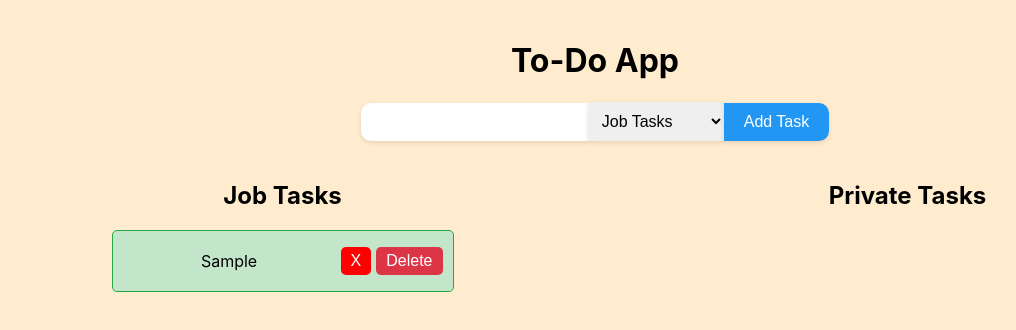
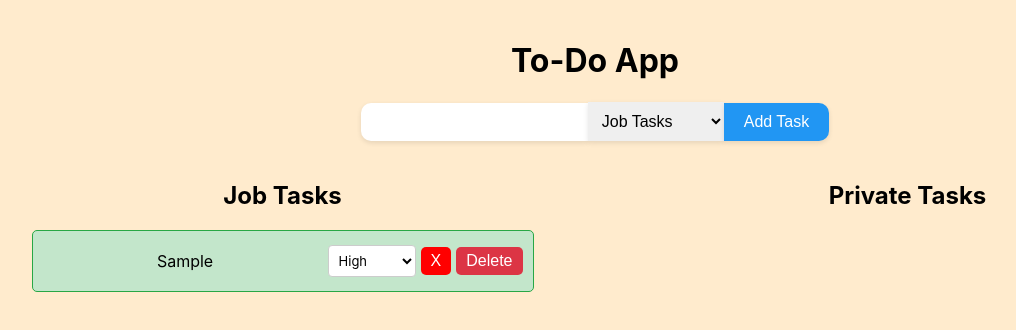
Before and after one commit to deksa89/React-Todo-App, a React (Create React App) app: page / in a window 1280 px wide. Both pictures are taken after typing "Sample" into the empty fields and a click on the button "Add Task". Shown: the top 330 px of the page, without its empty margins (45-1061 px from the left). Built offline with nearby package versions, Linux system fonts and the light colour scheme.

Commit message:
added priority, width adjusted

```diff
--- a/src/components/Input.css
+++ b/src/components/Input.css
@@ -25,13 +25,24 @@ form {
     box-shadow: 0px 4px 8px rgba(0, 0, 0, 0.2);
 }
 
-.inp__select {
+.inp__select-type {
     border: none;
     padding: 10px;
     font-size: 16px;
     box-shadow: 0px 2px 5px rgba(0, 0, 0, 0.1);
     outline: none;
 }
+
+.inp__select-task {
+    width: 5.5rem;
+    font-family: inherit;
+    font-size: 13px;
+    padding: 6px;
+    border: 1px solid #ccc;
+    border-radius: 4px;
+    background-color: #fff;
+  }
+
 
 .inp__button {
     display: inline-block;
@@ -86,7 +97,7 @@ ul {
     margin-bottom: 10px;
     background-color: #c3e6cb;
     border-color: #28a745;
-    width: 20rem;
+    width: 30rem;
     overflow-wrap: anywhere;
 }
 
--- a/src/components/Input.js
+++ b/src/components/Input.js
@@ -5,15 +5,14 @@ import './Input.css';
 const Input = () => {
   const [jobTasks, setJobTasks] = useState([]);
   const [privateTasks, setPrivateTasks] = useState([]);
-  // const [currentSymbol, setCurrentSymbol] = useState("X")
-  // const [color, setColor] = useState("#ff0000");
-
-
 
   const handleSubmit = (event) => {
     event.preventDefault();
-    const newTask = event.target.elements.task.value;
-    const taskType = event.target.elements.type.value;
+    const newTask = event.target.elements.task.value; // npr. newTask:  do dishes
+    const taskType = event.target.elements.type.value; // npr. taskType: Private Tasks
+
+    // spread operator (...) nam omogucava da kopiramo dio ili cijeli objekt u drugi objekt
+    // u ovom kodu kreiramo objekt s properties: task, solved i color te ga kopiramo u prazni jobTasks i privateTasks objekt koristeci spread operator
     if (taskType === "job") {
       setJobTasks([...jobTasks, { task: newTask, solved: false, color: "#ff0000" }]);
     } else {
@@ -30,19 +29,24 @@ const Input = () => {
     }
   };
 
+  // da bi svaki gumb djelovao neovisno, moramo stvoriti niz objekata koji sadrže stanje svakog task state-a, uključujući njegov status solved i color
+  // koristimo map funkciju da (loop) prodemo kroz jobTasks/privateTasks
+  // za task na zadanom indexu, funkcija updatea solved property (true/false) i color property (crvena/zelena)
+  // updateani taskovi su postavljeni kao novi state na jobTasks i na privateTasks
   const handleSolved = (index, taskType) => {
     if (taskType === "job") {
-      setJobTasks(jobTasks.map((task, i) => (i === index ? { ...task, solved: !task.solved, color: task.solved ? "#ff0000" : "#00ff00" } : task)));
+      setJobTasks(jobTasks.map((task, i) => (i === index ? { ...task, solved: !task.solved, color: task.solved ? "#ff0000" : "#00ff00" } : task)))
     } else {
-      setPrivateTasks(privateTasks.map((task, i) => (i === index ? { ...task, solved: !task.solved, color: task.solved ? "#ff0000" : "#00ff00" } : task)));
+      setPrivateTasks(privateTasks.map((task, i) => (i === index ? { ...task, solved: !task.solved, color: task.solved ? "#ff0000" : "#00ff00" } : task)))
     }
-  };
+  }
+
 
   return (
     <div className="inp__app">
       <form onSubmit={handleSubmit}>
         <input className="inp__input" type="text" name="task" minLength={5} />
-        <select className="inp__select" name="type">
+        <select className="inp__select-type" name="type">
           <option value="job">Job Tasks</option>
           <option value="private">Private Tasks</option>
         </select>
@@ -57,9 +61,12 @@ const Input = () => {
                 <li className="inp__li">
                   {task.task}
                 </li>
-                <button className="inp__solved" onClick={() => handleSolved(index, "job")} style={{ backgroundColor: task.color }}>
-                  {task.solved ? "✓" : "X"}
-                </button>
+                <select className="inp__select-task">
+                  <option>High</option>
+                  <option>Medium</option>
+                  <option>Low</option>
+                </select>
+                <button className="inp__solved" onClick={() => handleSolved(index, "job")} style={{backgroundColor: task.color}}>{task.solved ? "✓" : "X"}</button>
                 <button className="inp__delete" onClick={() => handleDelete(index, "job")}>Delete</button>
               </div>
             ))}
@@ -73,9 +80,12 @@ const Input = () => {
                 <li className="inp__li">
                   {task.task}
                 </li>
-                <button className="inp__solved" onClick={() => handleSolved(index, "private")} style={{ backgroundColor: task.color }}>
-                  {task.solved ? "✓" : "X"}
-                </button>
+                <select className="inp__select-task">
+                  <option>High</option>
+                  <option>Medium</option>
+                  <option>Low</option>
+                </select>
+                <button className="inp__solved" onClick={() => handleSolved(index, "private")} style={{backgroundColor: task.color}}>{task.solved ? "✓" : "X"}</button>
                 <button className="inp__delete" onClick={() => handleDelete(index, "private")}>Delete</button>
               </div>
             ))}
```
